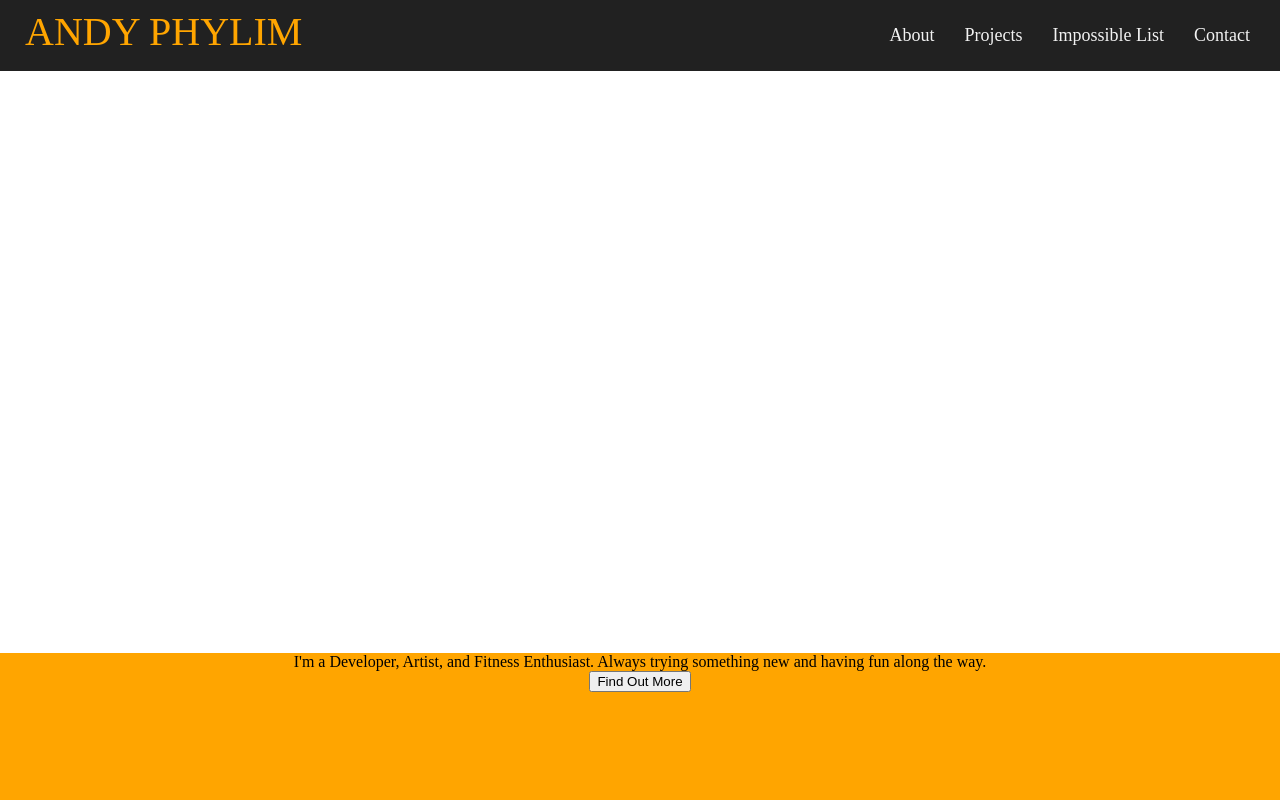
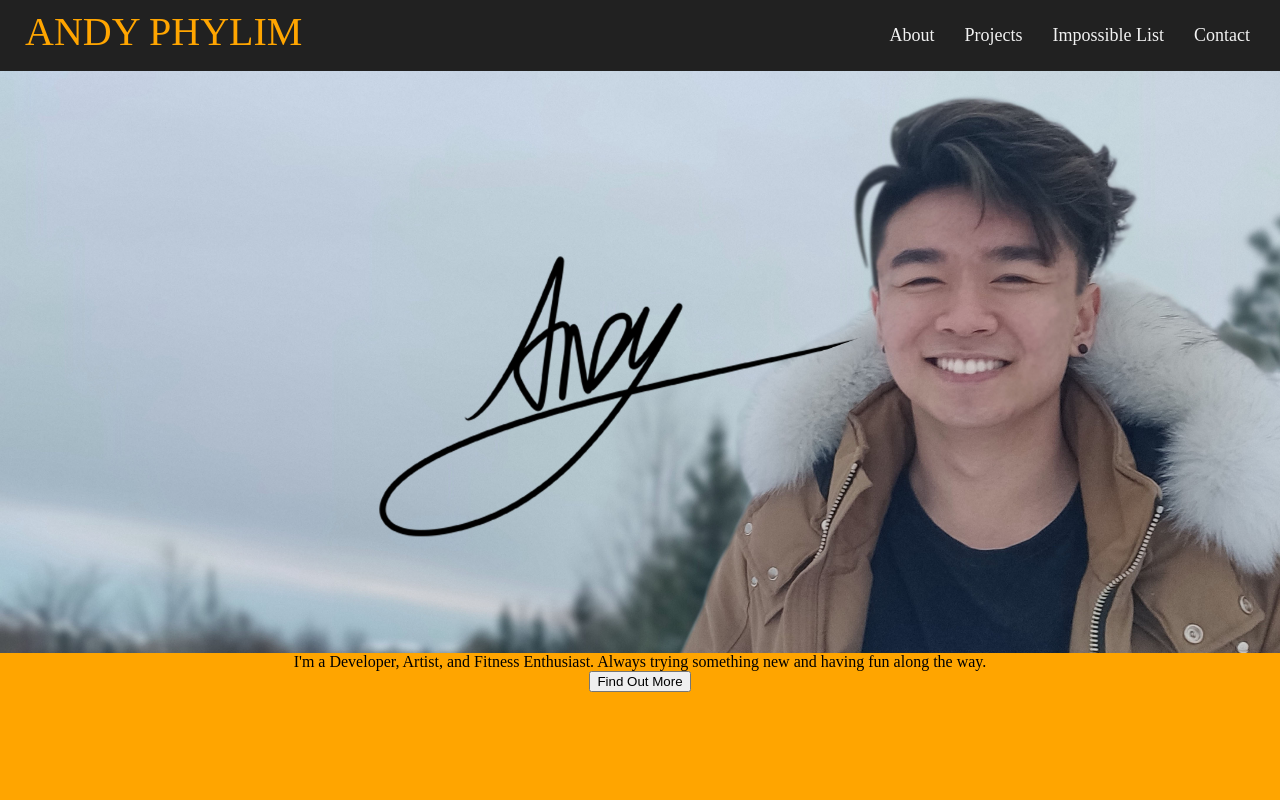
Before and after one commit to PhyLimChordata/Portfolio, a plain HTML site: page Pages/index.html in a window 1280 px wide. Shown: the top 800 px of the page. Drawn offline with nearby package versions, Linux system fonts and the light colour scheme; files whose address does not match are found by name; a web font is replaced by a local one.

Commit message:
Add image of myself

```diff
--- a/Styling/homepage.css
+++ b/Styling/homepage.css
@@ -112,9 +112,9 @@
 /* Temporary styling */
 #home {
     height: 51vw;
-    /* background-image: url('../Resources/Images/WebsiteAndy.jpg'); */
-    /* background-position: top center; */
-    /* background-size:100% auto; */
+    background-image: url('../Resources/Images/WebsiteAndy.jpg');
+    background-position: top center;
+    background-size:100% auto;
     width: 100%;
 }
 
```
Also changed, not shown: Resources/Images/WebsiteAndy.jpg (added).
